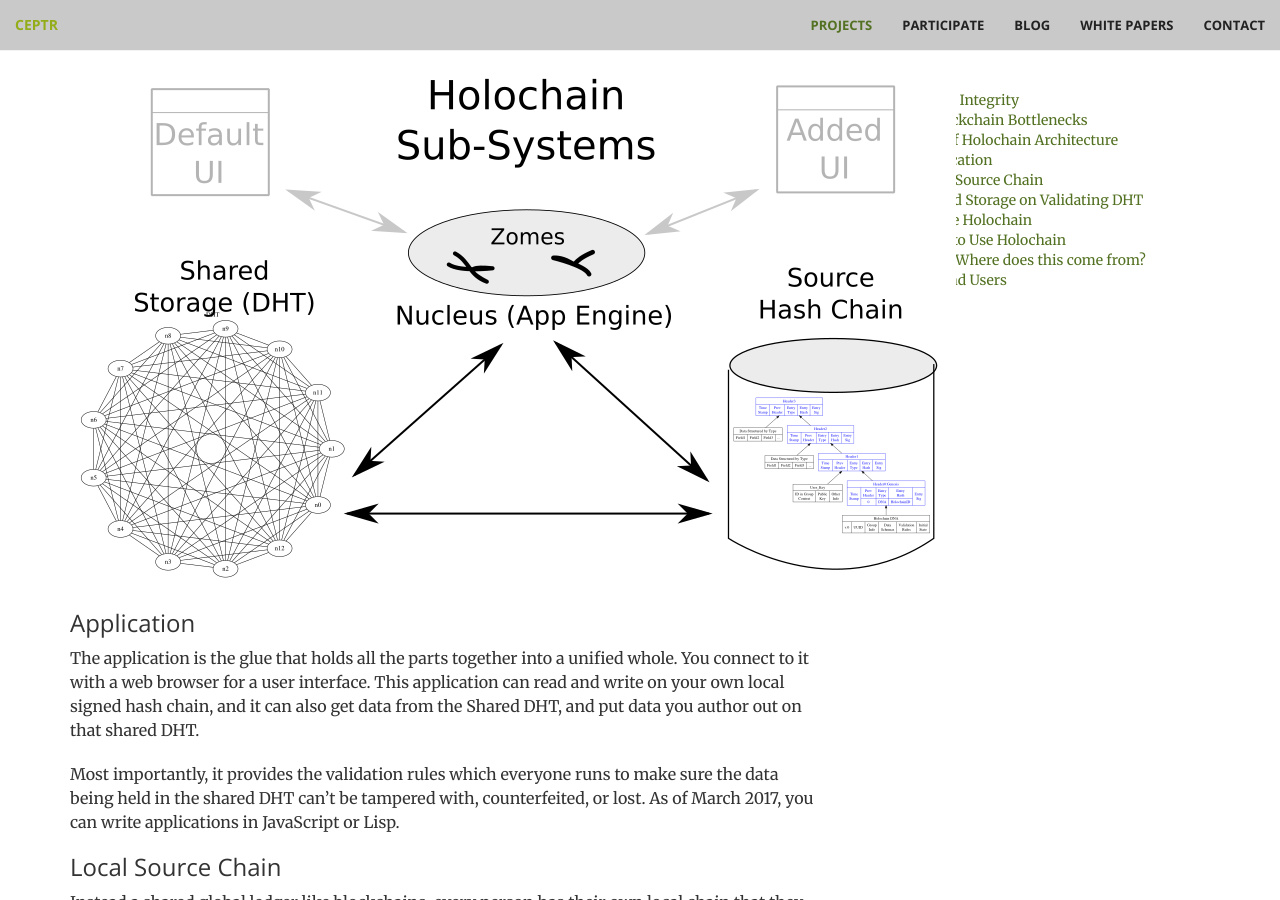
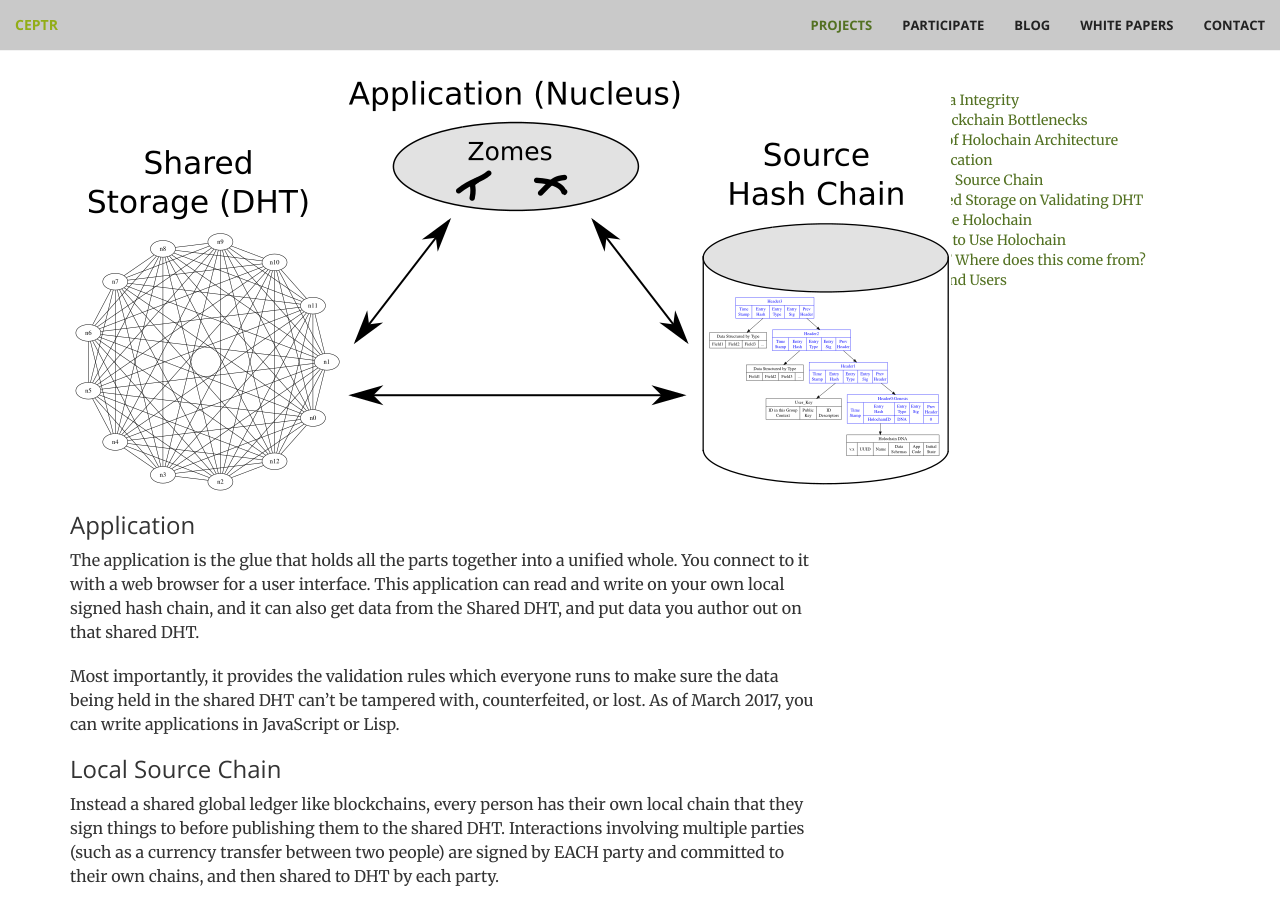
Before and after one commit to metacurrency/ceptr-org, a Jekyll site: the page built from _projects/holochain.md, in a window 1280 px wide and 900 px high, scrolled down 2577 px. Built offline with Jekyll 4.4.1, drawn with Linux system fonts in a browser that asks for light colours.

Commit message:
cleaned up subsystem image

```diff
--- a/_projects/holochain.md
+++ b/_projects/holochain.md
@@ -67,7 +67,7 @@
 
 Each holochain has these THREE MAIN SUB-SYSTEMS.
 
-![Holochain_Sub-Systems](http://ceptr.org/images/Holochain_Subsystems.png)
+![Holochain_Sub-Systems](/images/Holochain_Subsystems.png)
 ### Application
 The application is the glue that holds all the parts together into a unified whole. You connect to it with a web browser for a user interface. This application can read and write on your own local signed hash chain, and it can also get data from the Shared DHT, and put data you author out on that shared DHT.
 
```
Also changed, not shown: images/Holochain_Subsystems.png, images/dht.svg (added), images/subsystems.svg (added).
